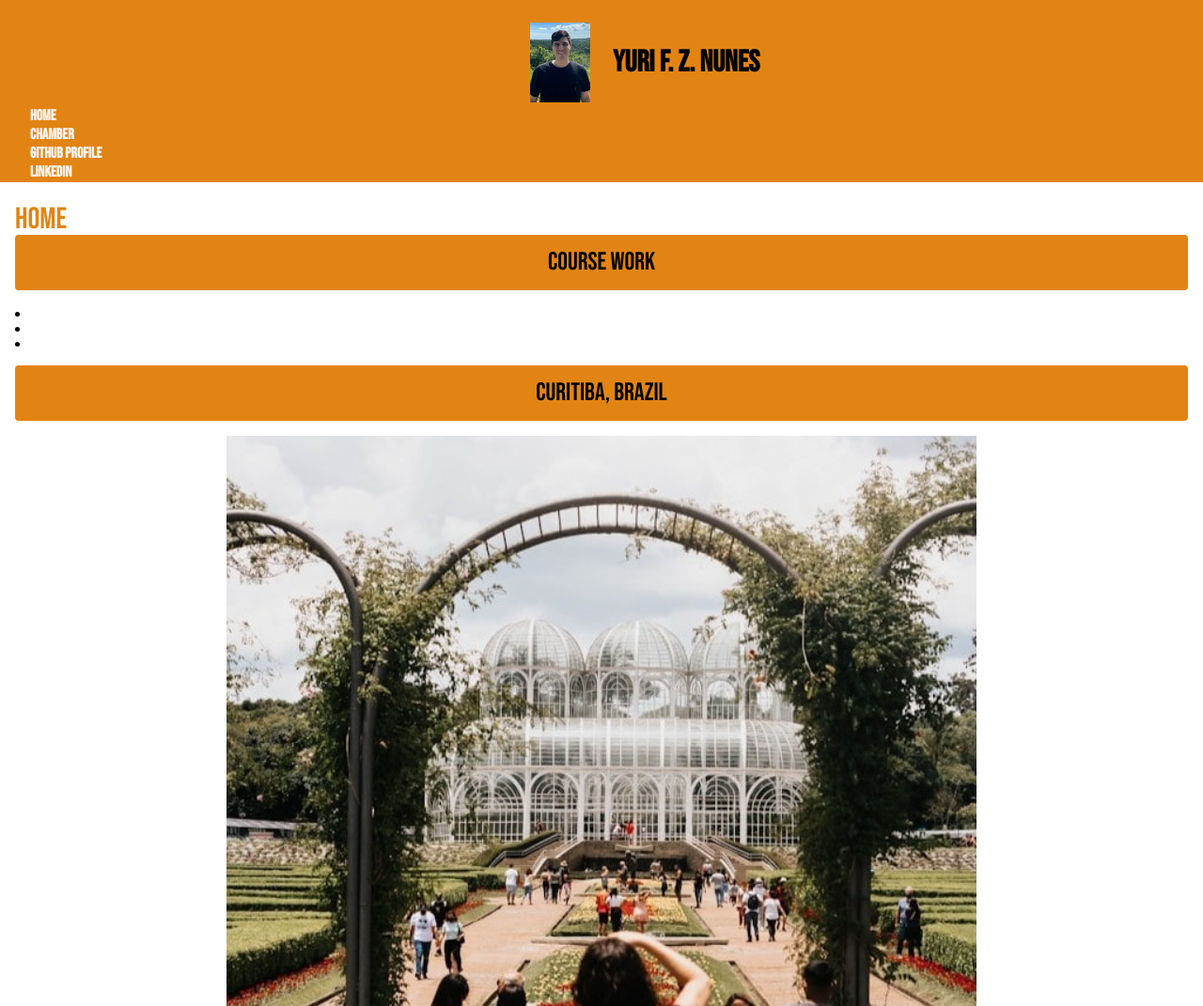
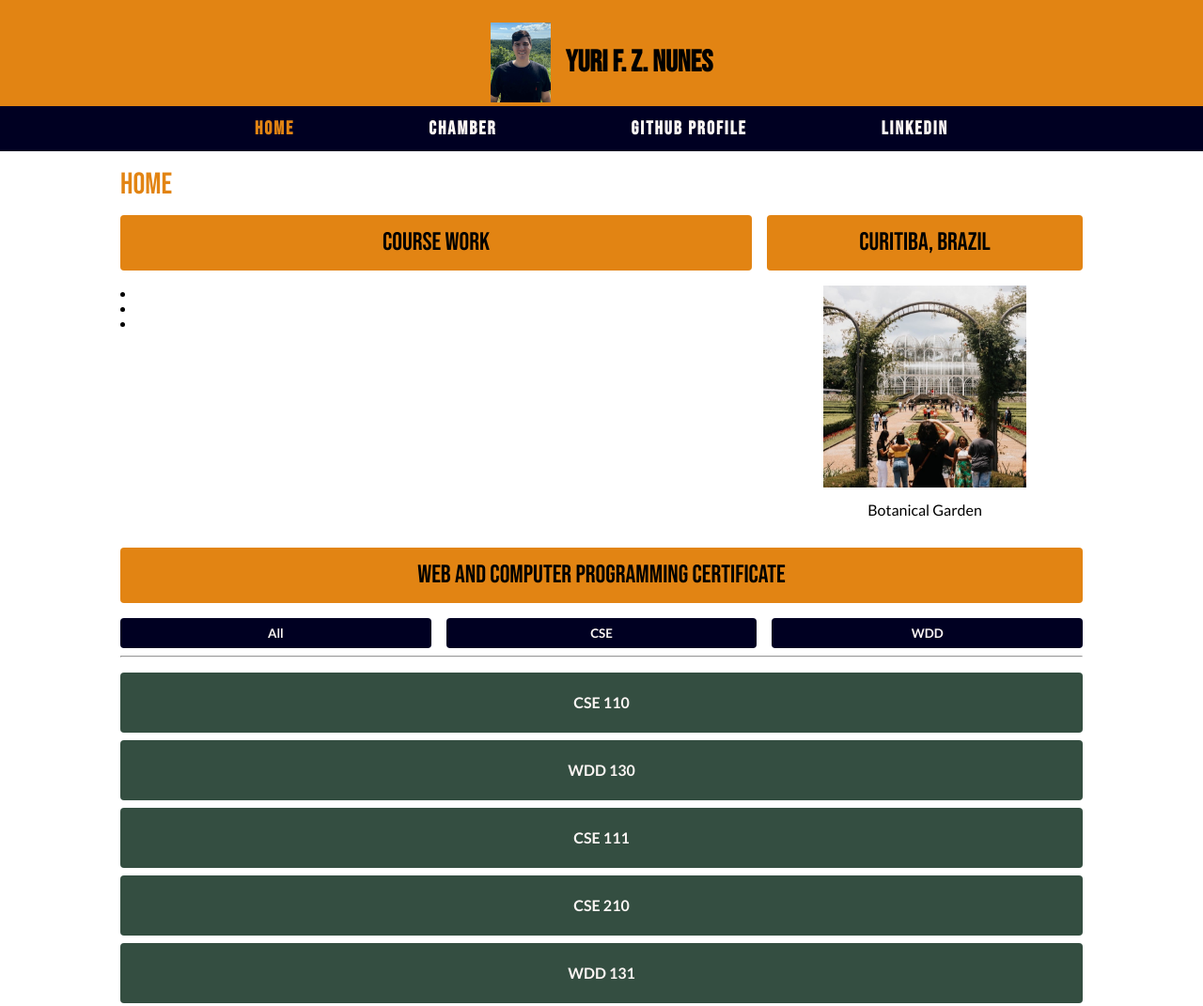
Before and after one commit to yuziem14/wdd231, a plain HTML site: page index.html in a window 1280 px wide. Shown: the top 1071 px of the page at 94% size. Drawn offline with Linux system fonts and the light colour scheme.

Commit message:
update home page

```diff
--- a/index.html
+++ b/index.html
@@ -3,34 +3,45 @@
   <head>
     <meta charset="UTF-8" />
     <meta name="viewport" content="width=device-width, initial-scale=1.0" />
-    <meta name="author" content="Yuri Ferreira Ziemba Nunes">
-    <meta name="description" content="WDD 131 Dynamic Web Fundamentals | Yuri Ziemba Home Page">
+    <meta name="author" content="Yuri Ferreira Ziemba Nunes" />
+    <meta
+      name="description"
+      content="WDD 131 Dynamic Web Fundamentals | Yuri Ziemba Home Page"
+    />
     <title>WDD231 - Web Frontend Development - Yuri Ziemba Nunes</title>
-    <link rel="stylesheet" href="styles/global.css">
-    <link rel="stylesheet" href="styles/large.css">
+    <link rel="stylesheet" href="styles/global.css" />
+    <link rel="stylesheet" href="styles/large.css" />
     <link rel="preconnect" href="https://fonts.googleapis.com" />
     <link rel="preconnect" href="https://fonts.gstatic.com" crossorigin />
     <link
-      href="https://fonts.googleapis.com/css2?family=Bebas+Neue&family=Roboto:ital,wght@0,400;0,500;0,700;0,900;1,400&display=swap"
+      href="https://fonts.googleapis.com/css2?family=Bebas+Neue&family=Lato:ital,wght@0,100;0,300;0,400;0,700;0,900;1,100;1,300;1,400;1,700;1,900&display=swap"
       rel="stylesheet"
     />
   </head>
   <body>
-    <header class="container">
-        <img src="images/profile.png" alt="Yuri Ziemba Nunes Profile Picture" width="80">
+    <header>
+      <div class="profile container">
+        <img
+          src="images/profile.png"
+          alt="Yuri Ziemba Nunes Profile Picture"
+          width="80"
+        />
         <h1>Yuri F. Z. Nunes</h1>
         <button type="button" class="menu-button">
           <li class="menu-stick"></li>
           <li class="menu-stick"></li>
           <li class="menu-stick"></li>
         </button>
-        <nav class="menu-bar container">
+      </div>
+      <nav class="menu-bar">
+        <div class="container">
           <ul>
             <li><a class="active" href="">Home</a></li>
             <li><a href="chamber">Chamber</a></li>
             <li><a href="https://github.com/yuziem14">GitHub Profile</a></li>
             <li><a href="https://br.linkedin.com/in/yuri-znunes">LinkedIn</a></li>
           </ul>
+        </div>
       </nav>
     </header>
     <main class="container">
@@ -46,7 +57,11 @@
       <section>
         <h2>Curitiba, Brazil</h2>
         <div class="section-content">
-              <img id="botanic-garden-curitiba" src="images/botanic-garden-curitiba.jpg" alt="Botanical Garden, Curitiba">
+          <img
+            id="botanic-garden-curitiba"
+            src="images/botanic-garden-curitiba.jpg"
+            alt="Botanical Garden, Curitiba"
+          />
           <label for="botanic-garden-curitiba">Botanical Garden</label>
         </div>
       </section>
@@ -54,28 +69,36 @@
         <h2>Web and Computer Programming Certificate</h2>
         <div class="section-content">
           <div class="course-menu">
-                <button type="button">All</button>
-                <button type="button">CSS</button>
-                <button type="button">WDD</button>
+            <button type="button" data-filter-value="all">All</button>
+            <button type="button" data-filter-value="cse">CSE</button>
+            <button type="button" data-filter-value="wdd">WDD</button>
           </div>
-              <hr>
+          <hr />
           <ul class="courses">
-                <li class="completed">
-                  <p>CSE 110</p>
-                </li>
-                <li>
-                  <p>CSE 110</p>
-                </li>
-                <li>
-                  <p>CSE 110</p>
-                </li>
+            <!-- <li class="completed">
+                  <p>Course Name</p>
+                </li> -->
           </ul>
         </div>
       </section>
     </main>
-    <footer class="container">
-        <p>&copy;<span id="currentyear">2025</span> | Yuri Ferreira Ziemba Nunes | Brazil <img src="https://cdn.countryflags.com/thumbs/brazil/flag-waving-250.png" alt="Brazil Flag" width="32"></p>
-        <p id="lastModified">Last Modified: 22/03/2025 19:00:00</p>
+    <footer>
+      <div class="container">
+        <p>
+          &copy;<span id="currentyear"></span> | Yuri Ferreira Ziemba Nunes |
+          Brazil
+          <img
+            src="https://cdn.countryflags.com/thumbs/brazil/flag-waving-250.png"
+            alt="Brazil Flag"
+            width="32"
+          />
+        </p>
+        <p id="lastModified"></p>
+      </div>
     </footer>
+
+    <script src="scripts/navigation.js" defer></script>
+    <script src="scripts/dates.js" defer></script>
+    <script src="scripts/courses.js" defer></script>
   </body>
 </html>
--- /dev/null
+++ b/scripts/courses.js
@@ -0,0 +1,106 @@
+const courses = [
+  {
+    subject: "CSE",
+    number: 110,
+    title: "Introduction to Programming",
+    credits: 2,
+    certificate: "Web and Computer Programming",
+    description:
+      "This course will introduce students to programming. It will introduce the building blocks of programming languages (variables, decisions, calculations, loops, array, and input/output) and use them to solve problems.",
+    technology: ["Python"],
+    completed: true,
+  },
+  {
+    subject: "WDD",
+    number: 130,
+    title: "Web Fundamentals",
+    credits: 2,
+    certificate: "Web and Computer Programming",
+    description:
+      "This course introduces students to the World Wide Web and to careers in web site design and development. The course is hands on with students actually participating in simple web designs and programming. It is anticipated that students who complete this course will understand the fields of web design and development and will have a good idea if they want to pursue this degree as a major.",
+    technology: ["HTML", "CSS"],
+    completed: true,
+  },
+  {
+    subject: "CSE",
+    number: 111,
+    title: "Programming with Functions",
+    credits: 2,
+    certificate: "Web and Computer Programming",
+    description:
+      "CSE 111 students become more organized, efficient, and powerful computer programmers by learning to research and call functions written by others; to write, call , debug, and test their own functions; and to handle errors within functions. CSE 111 students write programs with functions to solve problems in many disciplines, including business, physical science, human performance, and humanities.",
+    technology: ["Python"],
+    completed: true,
+  },
+  {
+    subject: "CSE",
+    number: 210,
+    title: "Programming with Classes",
+    credits: 2,
+    certificate: "Web and Computer Programming",
+    description:
+      "This course will introduce the notion of classes and objects. It will present encapsulation at a conceptual level. It will also work with inheritance and polymorphism.",
+    technology: ["C#"],
+    completed: true,
+  },
+  {
+    subject: "WDD",
+    number: 131,
+    title: "Dynamic Web Fundamentals",
+    credits: 2,
+    certificate: "Web and Computer Programming",
+    description:
+      "This course builds on prior experience in Web Fundamentals and programming. Students will learn to create dynamic websites that use JavaScript to respond to events, update content, and create responsive user experiences.",
+    technology: ["HTML", "CSS", "JavaScript"],
+    completed: true,
+  },
+  {
+    subject: "WDD",
+    number: 231,
+    title: "Frontend Web Development I",
+    credits: 2,
+    certificate: "Web and Computer Programming",
+    description:
+      "This course builds on prior experience with Dynamic Web Fundamentals and programming. Students will focus on user experience, accessibility, compliance, performance optimization, and basic API usage.",
+    technology: ["HTML", "CSS", "JavaScript"],
+    completed: false,
+  },
+];
+
+function populateCourses(courses) {
+  const coursesList = document.querySelector("ul.courses");
+
+  courses.forEach((course) => {
+    const courseItem = document.createElement("li");
+    const courseItemName = document.createElement("p");
+    courseItemName.textContent = `${course.subject} ${course.number}`;
+
+    if (course.completed) courseItem.classList.add("completed");
+
+    courseItem.appendChild(courseItemName);
+    coursesList.appendChild(courseItem);
+  });
+}
+
+function filterCourses(subject = "all") {
+  const coursesFiltered =
+    subject == "all"
+      ? courses
+      : courses.filter(
+          (course) => course.subject.toLowerCase() == subject.toLowerCase()
+        );
+
+  const coursesList = document.querySelector("ul.courses");
+  coursesList.innerHTML = "";
+  populateCourses(coursesFiltered);
+}
+
+document
+  .querySelectorAll(".course-menu button[data-filter-value]")
+  .forEach((button) => {
+    button.addEventListener("click", (e) =>
+      filterCourses(button.getAttribute("data-filter-value"))
+    );
+  });
+
+populateCourses(courses);
--- /dev/null
+++ b/scripts/dates.js
@@ -0,0 +1,6 @@
+const currentYearDOM = document.querySelector('#currentyear');
+const lastModifiedDOM = document.querySelector('#lastModified');
+
+const currentDate = new Date();
+currentYearDOM.textContent = currentDate.getFullYear();
+lastModifiedDOM.textContent = `Last Modified: ${document.lastModified.toLocaleString().replace(',', '')}`;
--- a/styles/global.css
+++ b/styles/global.css
@@ -1,6 +1,3 @@
-/** Import Fonts **/
-@import url('https://fonts.googleapis.com/css2?family=Bebas+Neue&family=Lato:ital,wght@0,100;0,300;0,400;0,700;0,900;1,100;1,300;1,400;1,700;1,900&display=swap');
-
 /* Reset */
 /* http://meyerweb.com/eric/tools/css/reset/
    v2.0 | 20110126
@@ -129,8 +126,18 @@ header img {
 	max-width: 4rem;
 }
 
+header .profile.container {
+	width: 100%;
+	display: flex;
+	align-items: center;
+	justify-content: space-between;
+}
+
 header .menu-button {
 	border: 0;
+	position: relative;
+	top: 0;
+	right: 0;
 	background-color: transparent;
 	align-self: flex-start;
 
@@ -164,7 +171,7 @@ header:has(.menu-bar.active) .menu-button .menu-stick {
 }
 
 header:has(.menu-bar.active) .menu-button .menu-stick:nth-child(3) {
-	visibility: hidden;
+	display: none;
 }
 
 header:has(.menu-bar.active) .menu-button .menu-stick:nth-child(1) {
@@ -303,16 +310,20 @@ footer p, footer span {
 	padding-bottom: 1rem;
 }
 
-.menu-bar.active ul li:hover a {
+.menu-bar ul li:hover a {
 	color: var(--primary-color);
 }
 
-.menu-bar.active a {
+.menu-bar a {
 	transition: 0.5s;
 	letter-spacing: 0.125rem;
 	font-size: 2rem;
 }
 
-.menu-bar.active a.active {
+.menu-bar a.active {
 	color: var(--primary-color);
 }
+
+.hidden {
+	display: none;
+}
--- a/styles/large.css
+++ b/styles/large.css
@@ -1,24 +1,73 @@
 @media screen and (min-width: 800px) {
-    header.container {
+    header {
         display: grid;
         grid-template-columns: 1fr 1fr;
-        grid-template-rows: 1fr 1fr;
+        grid-template-rows: 1fr 3rem;
         column-gap: 1.5rem;
         padding-bottom: 0;
+        padding-left: 0;
+        padding-right: 0;
     }
 
-    header.container img {
+    header img {
         display: flex;
         justify-self: flex-end;
     }
 
+    header > .profile.container {
+        width: 100%;
+        display: flex;
+        flex-direction: row;
+        align-items: center;
+        justify-content: center;
+        column-gap: 1rem;
+        grid-column: 1 / 3;
+    }
 
     header .menu-button {
         display: none;
     }
 
     nav.menu-bar {
-        display: block;
+        display: flex;
         visibility: visible;
+        background-color: var(--secondary-color);
+        grid-column: 1/3;
+        margin: 0;
+        margin-top: 0.5rem;
+        height: 100%;
+    }
+
+    nav.menu-bar ul {
+        display: flex;
+        align-items: center;
+        flex: 1;
+        justify-content: space-evenly;
+    }
+
+    .menu-bar a {
+        font-size: 1.25rem;
+    }
+
+    main {
+        display: grid;
+        grid-template-rows: repeat(2, max-content);
+        grid-template-columns: 2fr 1fr;
+        gap: 1rem;
+    }
+
+    main h1, main section:last-of-type {
+        grid-column: 1/3;
+    }
+
+    .container {
+        padding: 0;
+        max-width: 80%;
+        margin: 0 auto;
+    }
+
+    .menu-bar .container {
+        display: flex;
+        flex: 1;
     }
 }
```
Also changed, not shown: scripts/navigation.js (added, +19 -0 lines). Lines whose indentation alone changed are shown as unchanged.
